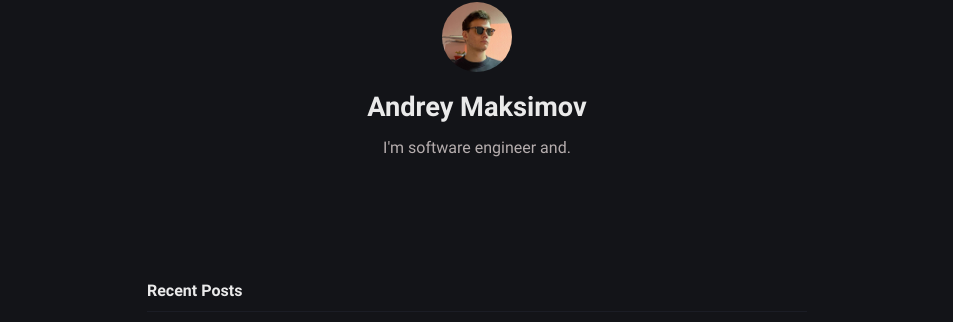
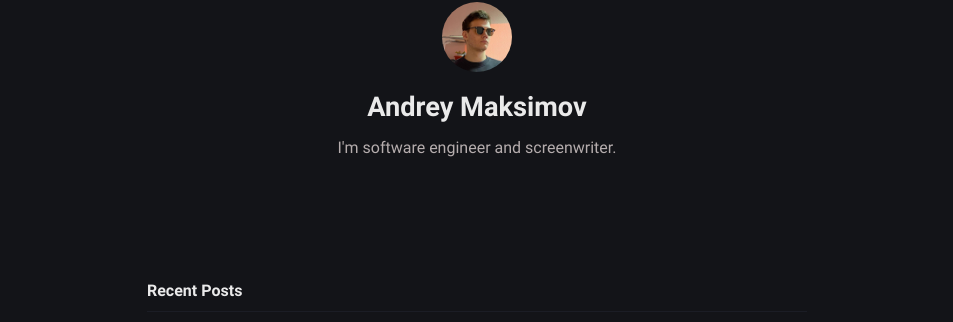
Before and after one commit to amaksymov/amaksymov.github.io, a Jekyll site: the page built from index.md, in a window 1280 px wide. Shown: the part 166-488 px from the top of the page, without its empty margins (163-1116 px from the left). Built offline with Jekyll 4.4.1, drawn with Linux system fonts in a browser that asks for light colours.

Commit message:
Update _config.yml

```diff
--- a/_config.yml
+++ b/_config.yml
@@ -1,8 +1,7 @@
 # Site settings
 title: Maksimov's blog
 description: >-
-  He's writing in Ukraine about web technology and experience as a journal
-  for documentation things that he ever seen, meet him <a href="https://github.com/a.maksymov" target="_blank" rel="noopener">@github</a>.
+  He's writing in Ukraine about screenwriting, filmmaking and film industry <a href="https://github.com/a.maksymov" target="_blank" rel="noopener">@github</a>.
 lang: en-US
 timezone: Europe/Kiev
 repo: https://github.com/amaksymov
@@ -12,7 +11,7 @@ mode: dark # default theme "dark" | "light"
 author:
   name: Andrey Maksimov
   bio: >-
-    I'm software engineer and.
+    I'm software engineer and screenwriter.
   username: amaskymov
   email: maximov.echo@gmail.com
   avatar: /assets/img/avatar.jpg
```
